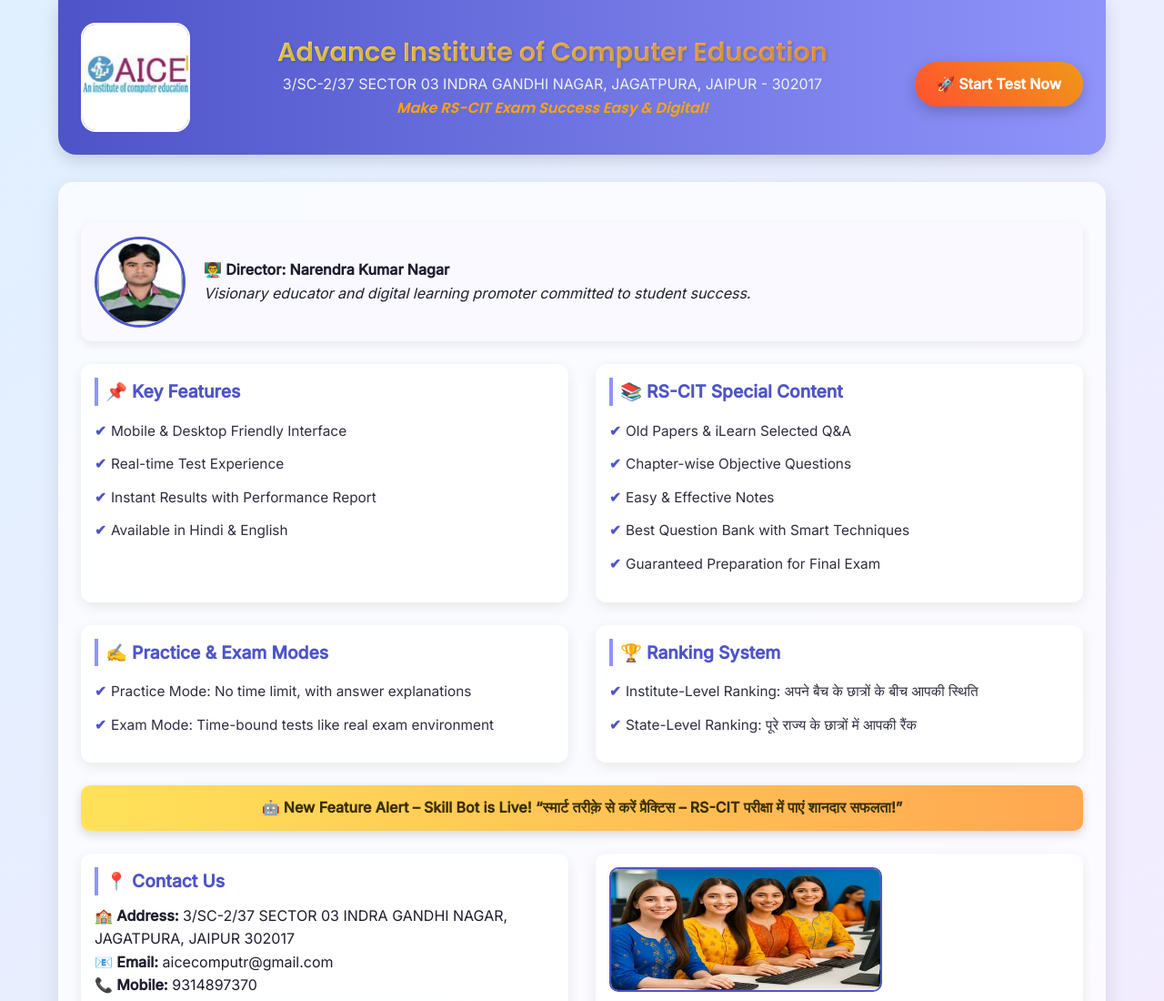
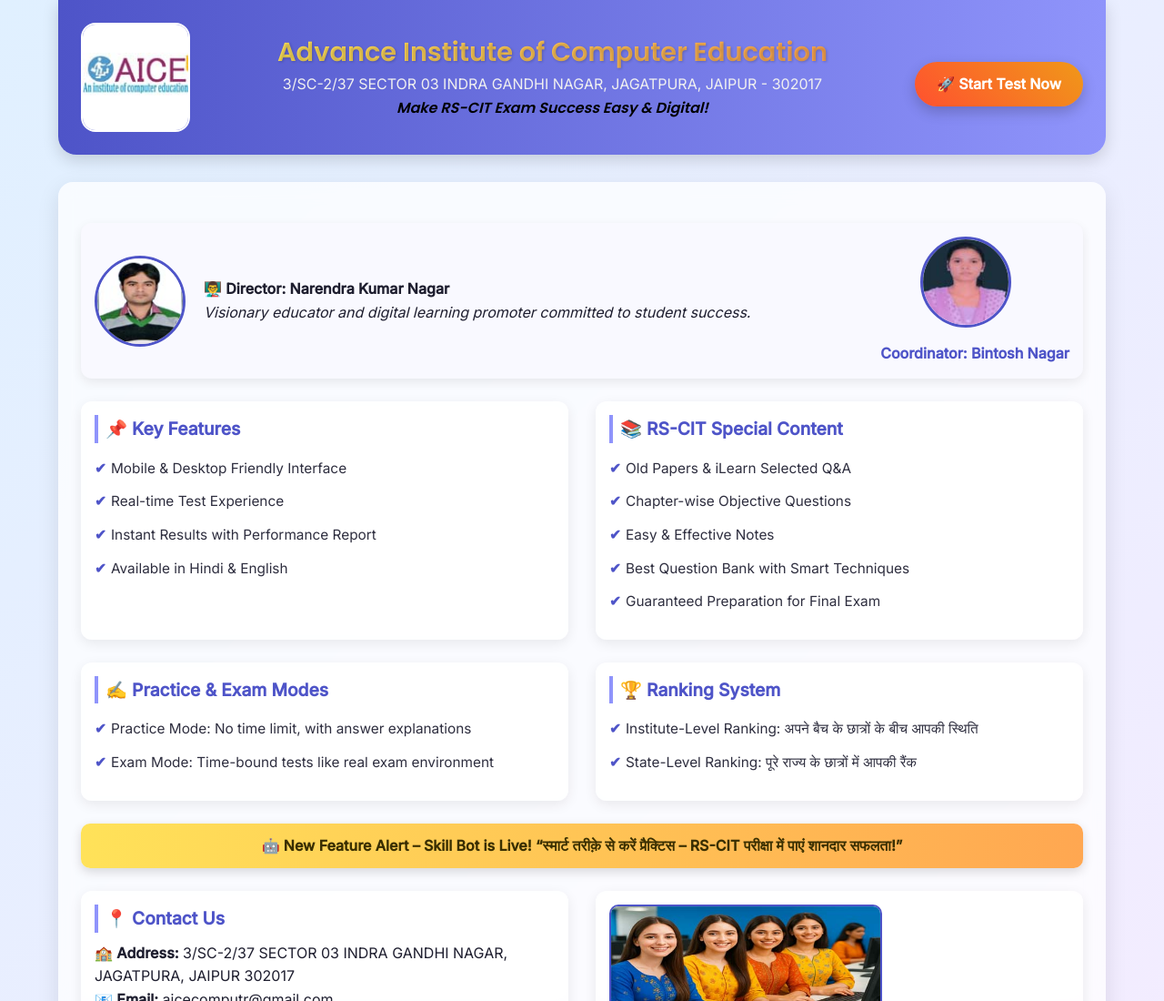
Before and after one commit to aicecomputer/portal, a plain HTML site: page index.html in a window 1280 px wide. Shown: the top 1100 px of the page at 91% size. Drawn offline with Linux system fonts and the light colour scheme.

Commit message:
index.html

```diff
--- a/index.html
+++ b/index.html
@@ -243,7 +243,7 @@
   <div class="header-title">
     <h1>Advance Institute of Computer Education</h1>
     <p>3/SC-2/37 SECTOR 03 INDRA GANDHI NAGAR, JAGATPURA, JAIPUR - 302017</p>
-    <p style="color: orange; font-family: 'Poppins', sans-serif; font-weight: 600; font-style: italic;">
+    <p style="color: black; font-family: 'Poppins', sans-serif; font-weight: 600; font-style: italic;">
       Make RS-CIT Exam Success Easy & Digital!
     </p>
   </div>
@@ -252,12 +252,24 @@
 
 <div class="container">
   <div class="director">
-    <img src="https://raw.githubusercontent.com/aicecomputer/portal/main/100x100.jpg" alt="Director Photo">
-    <div>
-      <strong>👨‍🏫 Director: Narendra Kumar Nagar </strong><br>
-      <em>Visionary educator and digital learning promoter committed to student success.</em>
+  <!-- Director Photo & Info -->
+  <img src="https://raw.githubusercontent.com/aicecomputer/portal/main/100x100.jpg" alt="Director Photo">
+  <div>
+    <strong>👨‍🏫 Director: Narendra Kumar Nagar </strong><br>
+    <em>Visionary educator and digital learning promoter committed to student success.</em>
+  </div>
+
+  <!-- Coordinator Section -->
+  <div style="margin-left:auto; text-align:center;">
+    <img src="https://raw.githubusercontent.com/aicecomputer/portal/main/Cordinator-100x100.jpg"
+         alt="Coordinator Photo"
+         style="width:100px; height:100px; object-fit:cover; border-radius:50%; border:3px solid #4e54c8;">
+    <div style="margin-top:8px; font-weight:600; color:#4e54c8;">
+      Coordinator: Bintosh Nagar
     </div>
   </div>
+</div>
+
 
   <div class="dual-section">
     <div class="section-box">
```
